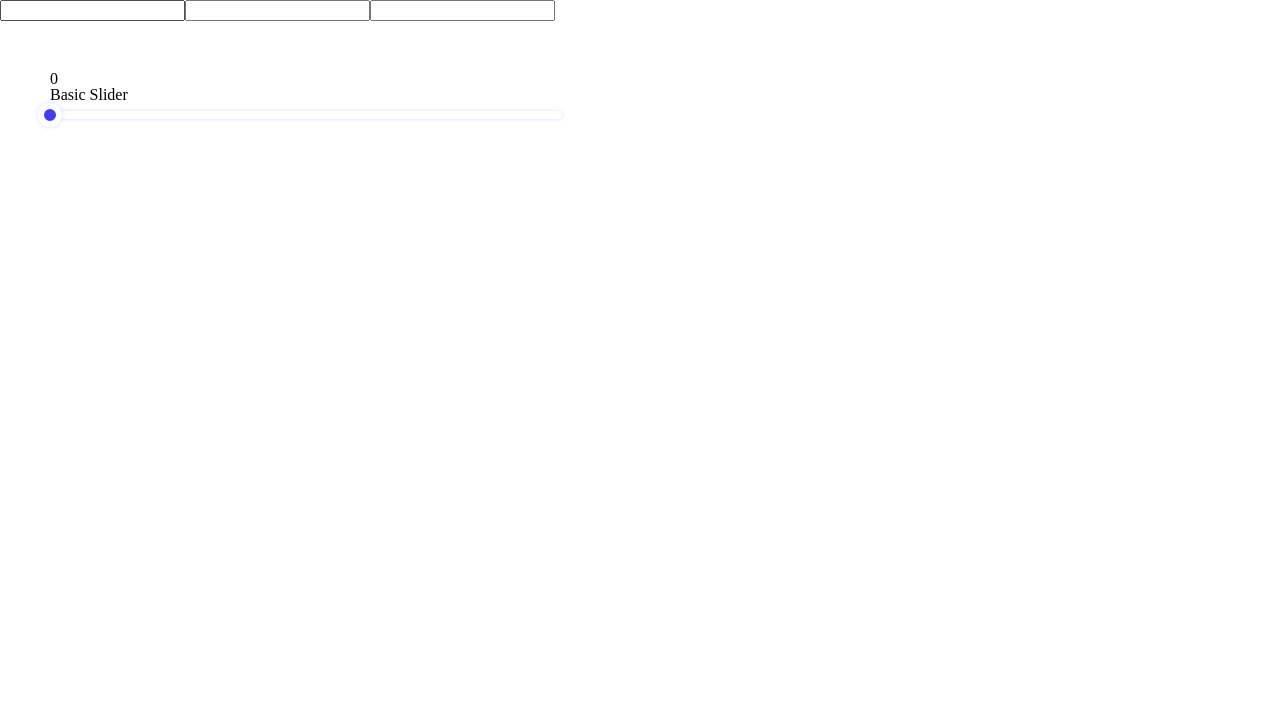
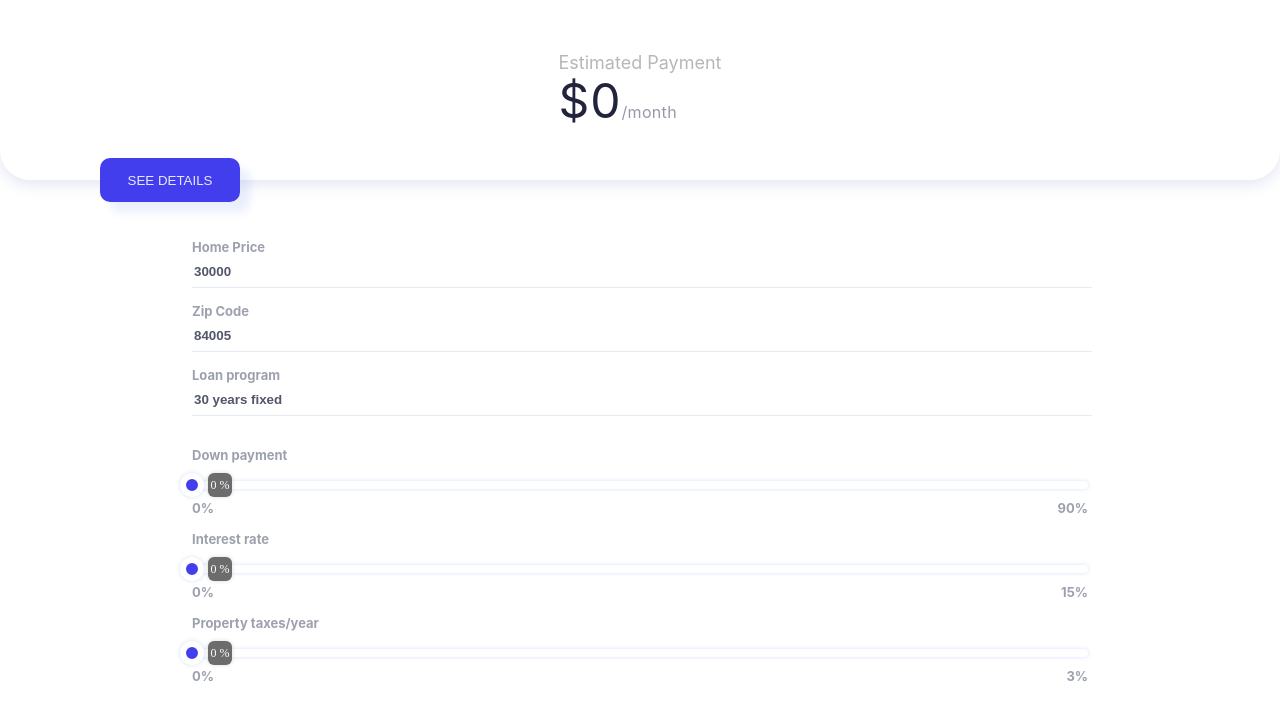
Before and after one commit to mattkastner/loan-web-app, a React (Create React App) app: page / in a window 1280 px wide. Shown: the top 720 px of the page. Built offline with nearby package versions, Linux system fonts and the light colour scheme.

Commit message:
updating the header/calc/breakdowns

```diff
--- a/package.json
+++ b/package.json
@@ -6,6 +6,7 @@
     "@testing-library/jest-dom": "^5.11.4",
     "@testing-library/react": "^11.1.0",
     "@testing-library/user-event": "^12.1.10",
+    "donutty": "^2.2.0",
     "node-sass": "^5.0.0",
     "rc-slider": "^9.7.1",
     "react": "^17.0.1",
--- a/src/App.js
+++ b/src/App.js
@@ -1,9 +1,12 @@
 import "./App.scss";
 import CalculatorForm from "./components/calculator-form/CalculatorForm";
+import PaymentEstimation from "./components/heading/PaymentEstimation";
+
 
 function App() {
   return (
     <div className="loan-app">
+      <PaymentEstimation></PaymentEstimation>
       <CalculatorForm></CalculatorForm>
     </div>
   );
--- a/src/components/calculator-form/tempCalc.js
+++ b/src/components/calculator-form/CalcSlider.js
@@ -30,10 +30,10 @@ class CalcSlider extends Component {
     return (
       <SliderTooltip
         prefixCls="rc-slider-tooltip"
-        overlay={`${value} %`}
-        visible={dragging}
+        overlay={`${this.props.percentage ? value/100 : value} %`}
+        visible={true}
         placement="right"
-        tipProps={{ overlayClassName: 'slider-style' }}
+        tipProps={{ overlayClassName: "slider-style" }}
         key={index}
       >
         <Handle value={value} {...restProps} />
@@ -43,12 +43,10 @@ class CalcSlider extends Component {
 
   render() {
     return (
-      <div style={{ margin: 50, width: "40vw" }}>
-        <p>{this.state.value}</p>
-        <p>Basic Slider</p>
+      <div style={{ marginTop: 10, marginBottom: 10, width: "100%" }}>
         <Slider
           min={0}
-          max={100}
+          max={this.props.max}
           value={this.state.value}
           onChange={this.onSliderChange}
           handle={this.handle}
--- a/src/components/calculator-form/CalculatorForm.js
+++ b/src/components/calculator-form/CalculatorForm.js
@@ -1,28 +1,57 @@
 import React, { Component } from "react";
 import "./CalculatorForm.scss";
 
-import ReactSlider from "react-slider";
-import TempCalc from "./tempCalc";
+import CalcSlider from "./CalcSlider";
 
 export default class CalculatorForm extends Component {
   constructor() {
     super();
-    this.state = {};
+    this.state = {
+      homePrice: 30000,
+      zipCode: "84005",
+      loanProgram: "30 years fixed",
+    };
   }
   render() {
     return (
-      <div>
-        <input></input>
-        <input></input>
-        <input></input>
-        {/* <ReactSlider
-          className="horizontal-slider"
-          thumbClassName="calculator-thumb"
-          trackClassName="calculator-track"
-          renderThumb={(props, state) => <div {...props}>{state.valueNow}</div>}
-        />
-         */}
-         <TempCalc></TempCalc>
+      <div className="calculator-form">
+        <div className="calculator-form__input">
+          <label>Home Price</label>
+          <input className="" value={this.state.homePrice}/>
+        </div>
+        <div className="calculator-form__input">
+          <label>Zip Code</label>
+          <input className="" value={this.state.zipCode}/>
+        </div>
+        <div className="calculator-form__input">
+          <label>Loan program</label>
+          <input className="" value={this.state.loanProgram}/>
+        </div>
+        <br/>
+        <div className="calculator-form__input">
+          <label>Down payment</label>
+          <CalcSlider max={100}></CalcSlider>
+          <div className="range">
+            <p>0%</p>
+            <p>90%</p>
+          </div>
+        </div>
+        <div className="calculator-form__input">
+          <label>Interest rate</label>
+          <CalcSlider max={1500} percentage={true}></CalcSlider>
+          <div className="range">
+            <p>0%</p>
+            <p>15%</p>
+          </div>
+        </div>
+        <div className="calculator-form__input">
+          <label>Property taxes/year</label>
+          <CalcSlider max={300} percentage={true}></CalcSlider>
+          <div className="range">
+            <p>0%</p>
+            <p>3%</p>
+          </div>
+        </div>
       </div>
     );
   }
--- a/src/components/calculator-form/CalculatorForm.scss
+++ b/src/components/calculator-form/CalculatorForm.scss
@@ -1,5 +1,55 @@
 @import "../../styles/variables";
 
+.calculator-form {
+  font-family: -apple-system, BlinkMacSystemFont, "Segoe UI", Roboto, Oxygen,
+    Ubuntu, Cantarell, "Open Sans", "Helvetica Neue", sans-serif;
+  display: flex;
+  flex-direction: column;
+  align-items: center;
+  width: 100%;
+  //INPUTS SCSS
+  &__input {
+    margin-bottom: 16px;
+    width: 70%;
+    display: flex;
+    flex-direction: column;
+    align-items: flex-start;
+    label {
+      font-weight: bold;
+      font-size: 13px;
+      line-height: 15px;
+      color: #9da1ad;
+    }
+    input {
+      width: 100%;
+      border: none;
+      height: 30px;
+      border-bottom: 1px solid #e7e9f3;
+      font-weight: bold;
+      color: rgba(81, 86, 105, 1);
+      &:focus {
+        outline: none;
+        border-bottom: 1px solid #433eed;
+      }
+    }
+    .range {
+      margin-top: 4px;
+      width: 100%;
+      display: flex;
+      align-items: center;
+      justify-content: space-between;
+      align-self: flex-start;
+      p {
+        margin: 0, -15px;
+        font-weight: bold;
+        font-size: 13px;
+        line-height: 15px;
+        color: #9da1ad;
+      }
+    }
+  }
+
+  // SLIDER SCSS
   .horizontal-slider {
     width: 400px;
     height: 14px;
@@ -7,7 +57,6 @@
     align-items: center;
     color: $font-color-secondary;
     //   background: $background-primary;
-
   }
   .calculator-thumb {
     height: 10px;
@@ -31,3 +80,4 @@
   .slider-style {
     color: red;
   }
+}
--- a/src/components/heading/PaymentEstimation.js
+++ b/src/components/heading/PaymentEstimation.js
@@ -1,22 +1,78 @@
 import React, { Component } from "react";
+import "./PaymentEstimation.scss";
+import "donutty";
 
 class PaymentEstimation extends Component {
   constructor() {
     super();
-    this.state({
+    this.state = {
       monthlyPayment: 0,
-    });
+      seeDetail: false,
+    };
   }
   render() {
     return (
-      <div>
-        <h5>Estimated Payment</h5>
-        <h2>{this.state.monthlyPayment}<span>/month</span></h2>
-        <button>SEE DETAILS</button>
+      <div
+        className={
+          this.state.seeDetail
+            ? "payment-estimation payment-estimation--extend"
+            : "payment-estimation"
+        }
+      >
+        {this.state.seeDetail ? (
+            <div className="donut-container">
+              <div
+                className="donut-layer"
+                data-donutty
+                data-bg="rgba(70, 130, 180, 0.15)"
+                data-radius="44"
+                data-thickness="16"
+                data-min="0"
+                data-max="1650"
+                data-value="1650"
+                data-color="#F17270"
+              ></div>
+              <div
+                className="donut-layer"
+                data-donutty
+                data-bg="rgba(0,0,0,0.0)"
+                data-radius="44"
+                data-thickness="16"
+                data-min="0"
+                data-max="1650"
+                data-value="1480"
+                data-color="#39E0F0"
+              ></div>
+              <div
+                className="donut-layer"
+                data-donutty
+                data-bg="rgba(0,0,0,0.0)"
+                data-radius="44"
+                data-thickness="16"
+                data-min="0"
+                data-max="1650"
+                data-value="1210"
+                data-color="#364CEF"
+              ></div>
+            </div>
+        ) : (
+          <div>
+            <h5>Estimated Payment</h5>
+            <h2>
+              ${this.state.monthlyPayment}
+              <span>/month</span>
+            </h2>
+          </div>
+        )}
+        <button
+          className="see-details"
+          onClick={() => this.setState({ seeDetail: !this.state.seeDetail })}
+        >
+          {this.state.seeDetail ? "HIDE DETAILS" : "SEE DETAILS"}
+        </button>
       </div>
     );
   }
 }
 
-
-export default PaymentEstimation
+export default PaymentEstimation;
--- a/src/components/heading/PaymentEstimation.scss
+++ b/src/components/heading/PaymentEstimation.scss
@@ -0,0 +1,94 @@
+.payment-estimation {
+  width: 100%;
+  height: 180px;
+  transition: height 200ms;
+  box-shadow: 0px 4px 16px rgba(195, 201, 227, 0.48);
+  border-bottom-right-radius: 30px;
+  border-bottom-left-radius: 30px;
+  position: relative;
+  display: flex;
+  align-items: center;
+  justify-content: center;
+  flex-direction: column;
+  font-family: -apple-system, BlinkMacSystemFont, "Segoe UI", Roboto, Oxygen,
+    Ubuntu, Cantarell, "Open Sans", "Helvetica Neue", sans-serif;
+  margin-bottom: 60px;
+
+  h5 {
+    font-size: 18px;
+    line-height: 21px;
+    color: #b7b7b7;
+  }
+
+  h2 {
+    font-size: 48px;
+    line-height: 56px;
+    letter-spacing: 0.02em;
+    color: #22243d;
+    span {
+      font-size: 16px;
+      line-height: 19px;
+      letter-spacing: 0.02em;
+      color: #979aa6;
+    }
+  }
+
+  .see-details {
+    width: 140px;
+    height: 44px;
+    position: absolute;
+    bottom: -22px;
+    left: 100px;
+    border: none;
+    box-shadow: 10px 10px 8px rgba(46, 98, 224, 0.1);
+    border-radius: 10px;
+    background: #433eed;
+    color: rgba(255, 255, 255, 0.88);
+  }
+}
+
+.payment-estimation--extend {
+  height: 380px;
+
+  //CSS
+
+  body {
+    color: #d6eaff;
+    background: #202125;
+    padding: 10px 50px 50px;
+  }
+
+  a {
+    color: #0ebeff;
+  }
+
+  h1 {
+    margin-bottom: 30px;
+    font-weight: 100;
+  }
+
+}
+.donut-container {
+  background: white;
+  box-shadow: 0px 4px 4px rgba(0, 0, 0, 0.25);
+  border-radius: 50%;
+  width: 116px;
+  height: 116px;
+  display: flex;
+  align-items: center;
+  justify-content: center;
+  position: relative;
+  -ms-transform: rotate(-180deg); /* IE 9 */
+  transform: rotate(-180deg);
+}
+
+.donut-layer {
+  position: absolute;
+  margin: 4px 30px 0px 30px;
+}
+
+[data-donutty] {
+  display: inline-block;
+  margin-right: 30px;
+  vertical-align: middle;
+}
```
Also changed, not shown: 1 other file (tests, documents, lock files or other folders). Lines whose indentation alone changed are shown as unchanged.
